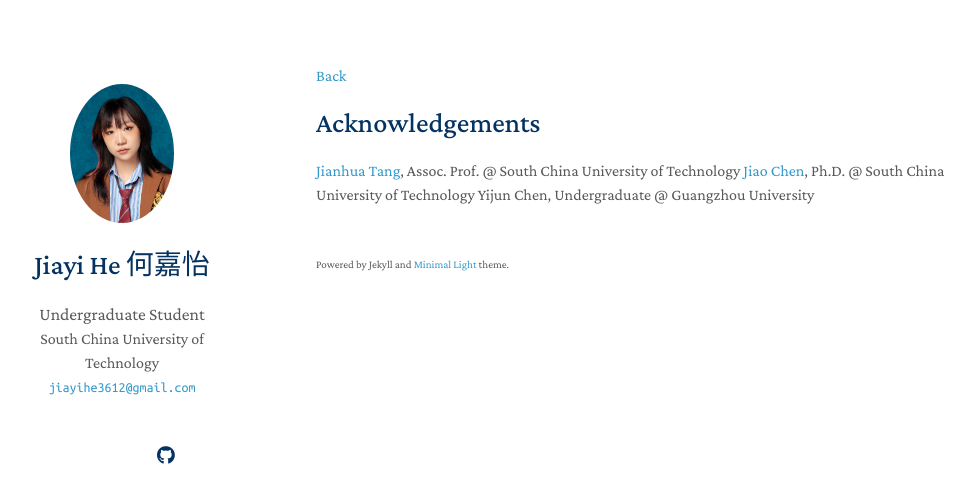
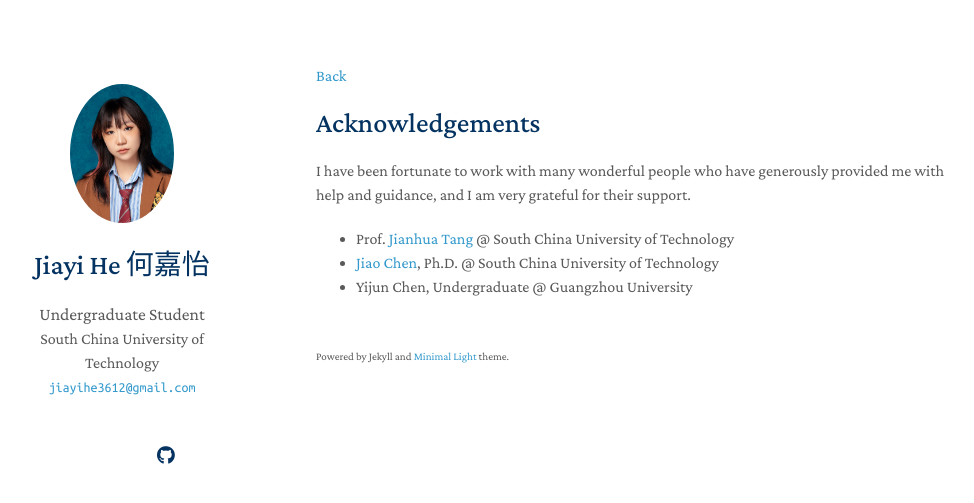
Before and after one commit to ivy3h/ivy3h.github.io, a Jekyll site: the page built from acknowledgement.md, in a window 1280 px wide. Shown: the top 503 px of the page, without its empty margins (154-1128 px from the left). Built offline with Jekyll 4.4.1, drawn with Linux system fonts in a browser that asks for light colours; nearby versions of some CDN libraries; a style sheet for code colours, icons or effects is not loaded.

Commit message:
Update acknowledgement.md

```diff
--- a/acknowledgement.md
+++ b/acknowledgement.md
@@ -5,6 +5,8 @@ layout: homepage
 
 # Acknowledgements
 
-[Jianhua Tang](http://www2.scut.edu.cn/wusie_en/2020/0425/c25923a490121/page.htm), Assoc. Prof. @ South China University of Technology
-[Jiao Chen](https://tenderzada.github.io/), Ph.D. @ South China University of Technology
-Yijun Chen, Undergraduate @ Guangzhou University
+I have been fortunate to work with many wonderful people who have generously provided me with help and guidance, and I am very grateful for their support.
+
+- Prof. [Jianhua Tang](http://www2.scut.edu.cn/wusie_en/2020/0425/c25923a490121/page.htm) @ South China University of Technology
+- [Jiao Chen](https://tenderzada.github.io/), Ph.D. @ South China University of Technology
+- Yijun Chen, Undergraduate @ Guangzhou University
```
